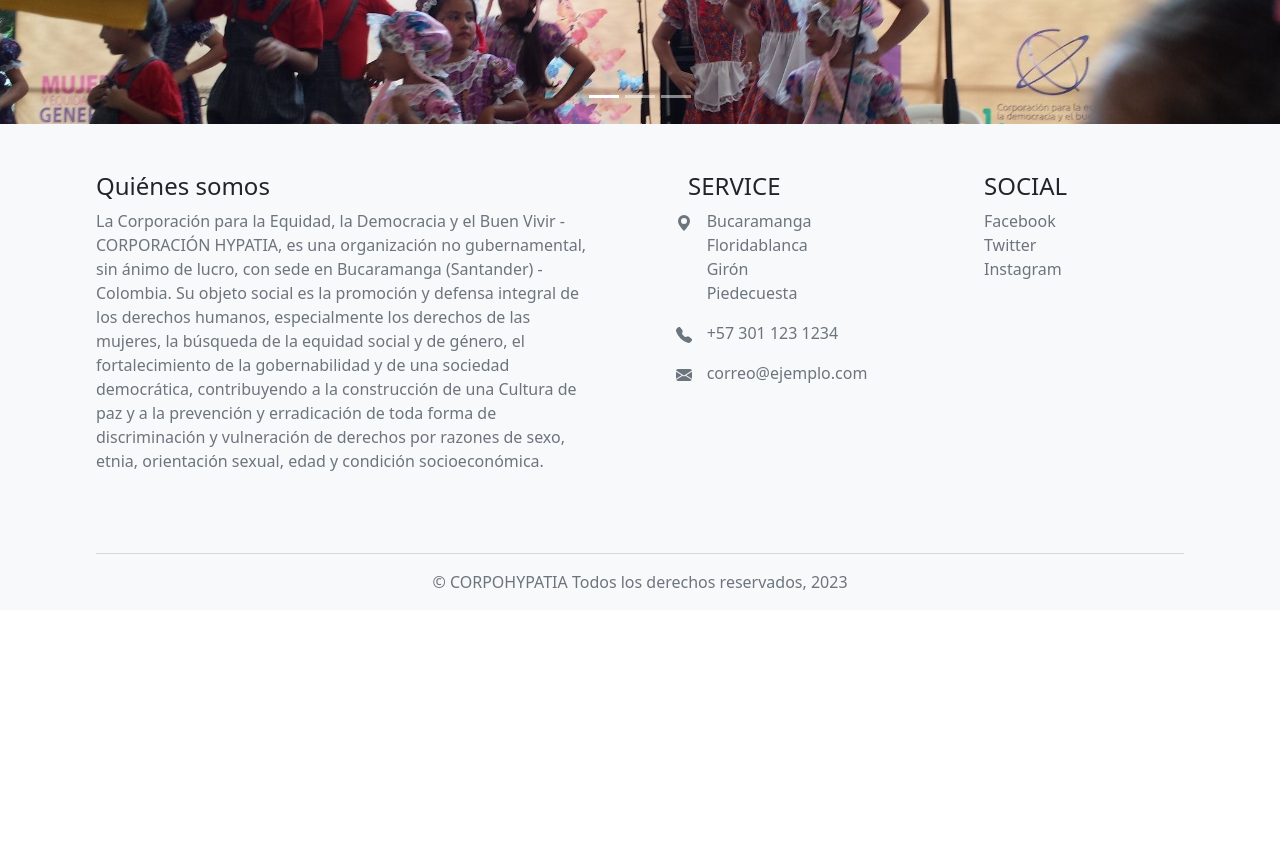
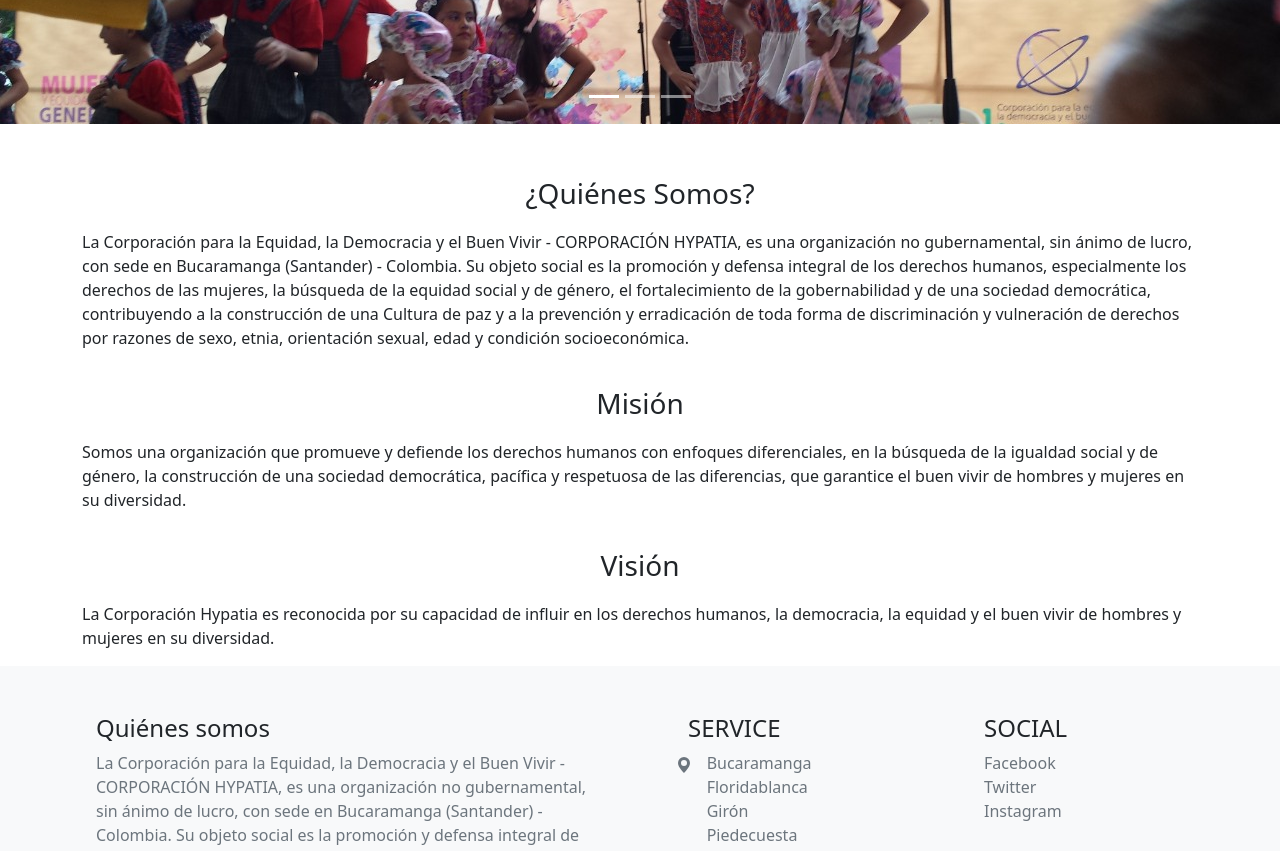
Before and after one commit to programateacademy/5-Corpohypatiapatia-Corpohypatia-Front-end, a React (Create React App) app: page / in a window 1280 px wide. Shown: the part 440-1291 px from the top of the page. Before the commit the page ends 1050 px from the top, so only its background shows below. Built offline with nearby package versions, Linux system fonts and the light colour scheme; the HTML template or start-up script is replaced by a standard one.

Commit message:
about, mission, view

```diff
--- a/src/pages/home/Home.jsx
+++ b/src/pages/home/Home.jsx
@@ -1,3 +1,4 @@
+// import image for carousel
 import FotHypa from '../../assets/img/Fot-Hypa.jpg'
 import FotHypatia from '../../assets/img/Fot-Hypatia.jpg'
 import Hypatia from '../../assets/img/Hypatia.jpg'
@@ -7,6 +8,7 @@ function Home() {
     return (
         <>
             <p className="fs-1 text-uppercase text-center">corpohypatia</p>
+            {/* bootstrap image carousel */}
             <div id="carouselExampleIndicators" className="carousel slide">
                 <div className="carousel-indicators">
                     <button type="button" data-bs-target="#carouselExampleIndicators" data-bs-slide-to="0" class="active" aria-current="true" aria-label="Slide 1"></button>
@@ -33,6 +35,25 @@ function Home() {
                     <span className="visually-hidden">Next</span>
                 </button>
             </div>
+            {/* text */}
+            <div className="container">
+                <div className="row">
+                    <p className="fs-3 text-center mt-5">¿Quiénes Somos?</p>
+                    <p className="">La Corporación para la Equidad, la Democracia y el Buen Vivir - CORPORACIÓN HYPATIA, es una organización no gubernamental, sin ánimo de lucro, con sede en Bucaramanga (Santander) - Colombia.
+                        Su objeto social es la promoción y defensa integral de los derechos humanos, especialmente los derechos de las mujeres, la búsqueda de la equidad social y de género, el fortalecimiento de la gobernabilidad y de una sociedad democrática, contribuyendo a la construcción de una Cultura de paz y a la prevención y erradicación de toda forma de discriminación y vulneración de derechos por razones de sexo, etnia, orientación sexual, edad y condición socioeconómica.
+                    </p>
+                    <p className="fs-3 text-center mt-3">Misión</p>
+                    <p>
+                        Somos una organización que promueve y defiende los derechos humanos con enfoques diferenciales, en la búsqueda de la igualdad social y de género, la construcción de una sociedad democrática, pacífica y respetuosa de las diferencias, que garantice el buen vivir de hombres y mujeres en su
+                        diversidad.
+                    </p>
+                    <p className="fs-3 text-center mt-3">Visión</p>
+                    <p>
+                        La Corporación Hypatia es reconocida por su capacidad de influir en los derechos humanos, la democracia, la equidad y el buen vivir de hombres y mujeres en su diversidad.
+                    </p>
+                </div>
+            </div>
+
         </>
     );
 }
```
